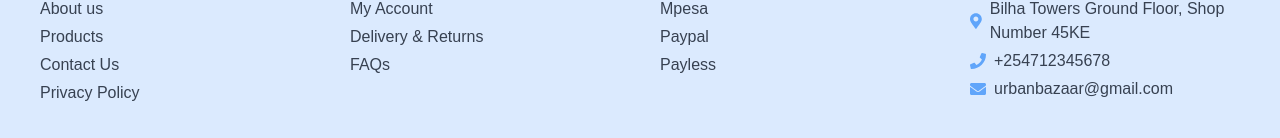
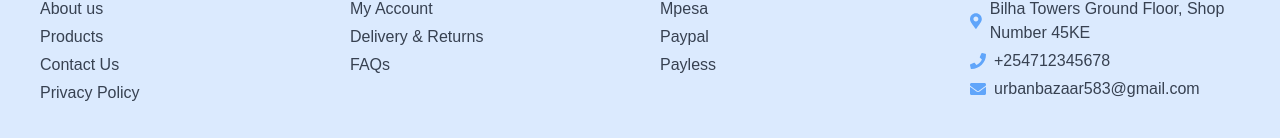
Before and after one commit to SylviaT01/UrbanBazaar, a React (Create React App) app in the folder frontend-urban-bazaar/: page /userprofile/relatedproducts in a window 1280 px wide. Shown: the part 659-797 px from the top of the page. Built offline with nearby package versions, Linux system fonts and the light colour scheme.

Commit message:
Change company email address

```diff
--- a/frontend-urban-bazaar/src/Pages/Contact.jsx
+++ b/frontend-urban-bazaar/src/Pages/Contact.jsx
@@ -224,7 +224,8 @@ const Contact = () => {
 
                 <p className="text-blue-600 underline underline-offset-2 flex items-center gap-2">
                   <img src={emailIcon} alt="emailIcon" />
-                  urbanbazaar@gmail.com
+                  urbanbazaar583@gmail.com
+
                 </p>
               </div>
             </div>
--- a/frontend-urban-bazaar/src/components/Footer.jsx
+++ b/frontend-urban-bazaar/src/components/Footer.jsx
@@ -95,7 +95,8 @@ const Footer = () => {
                             </div>
                             <div className="flex items-center gap-2">
                                 <FaEnvelope className="text-blue-400" />
-                                <p className="font-normal text-gray-700">urbanbazaar@gmail.com</p>
+                                <p className="font-normal text-gray-700">urbanbazaar583@gmail.com
+                                </p>
                             </div>
                         </div>
                     </div>
```
Also changed, not shown: 1 other file (tests, documents, lock files or other folders).
